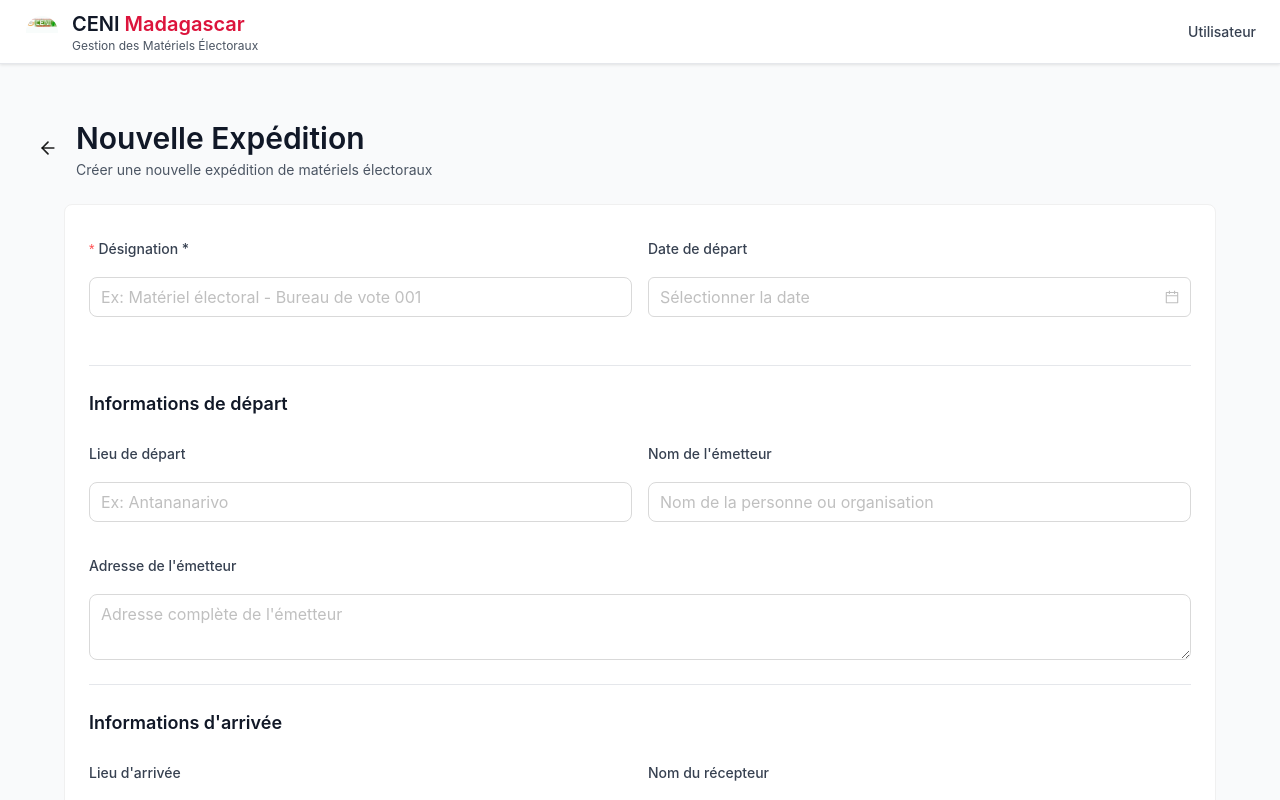
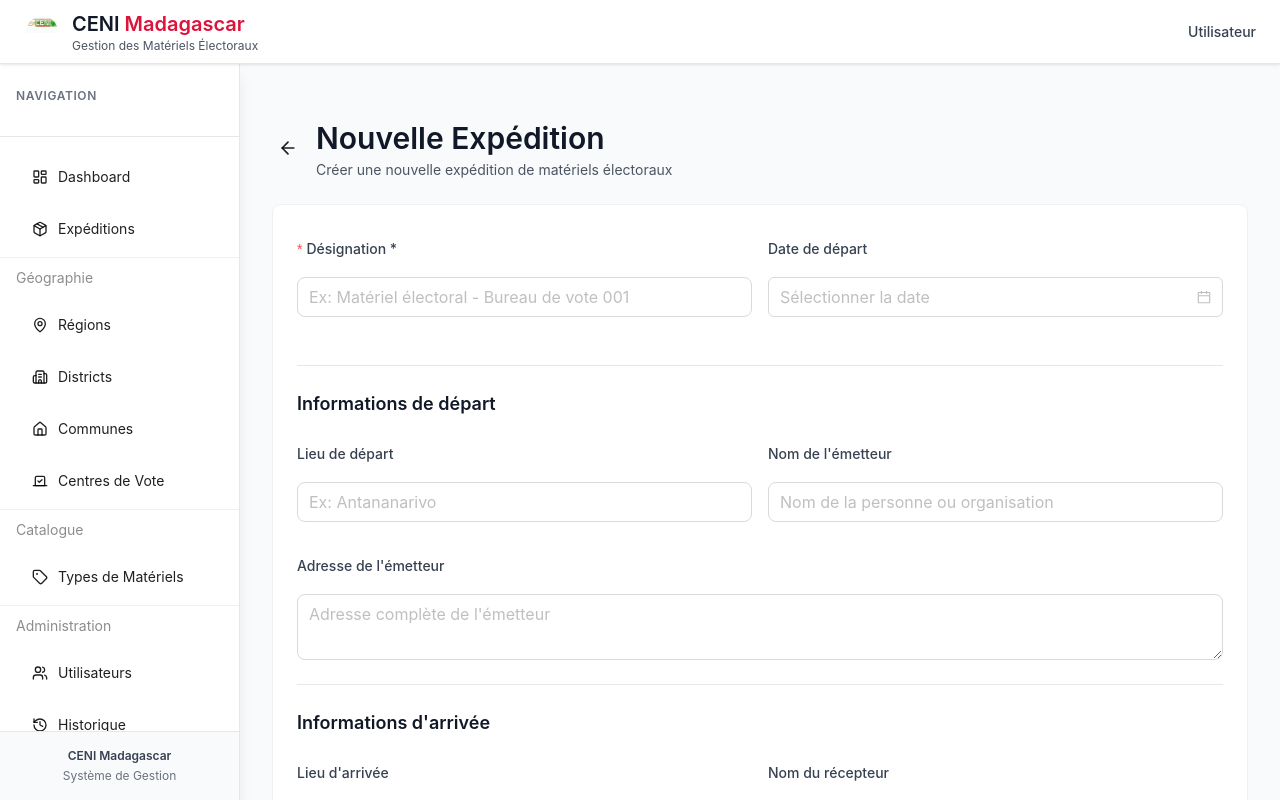
Before and after one commit to Zhina202/gestion_suivi, a Next.js app: page /materiel/create in a window 1280 px wide. Built offline with nearby package versions, Linux system fonts and the light colour scheme; no server answers; the database is empty.

Commit message:
Add Sidebar component to CreateMaterielPage for improved navigation and layout. Adjust main content area to accommodate sidebar on larger screens, enhancing user experience and responsiveness.

```diff
--- a/app/materiel/create/page.tsx
+++ b/app/materiel/create/page.tsx
@@ -7,6 +7,7 @@ import confetti from 'canvas-confetti'
 import { Button, Form, Input, DatePicker, message, Card, Space, Row, Col, Select } from 'antd'
 import { ArrowLeft, Plus } from 'lucide-react'
 import Wrapper from '@/app/components/Wrapper'
+import Sidebar from '@/app/components/Sidebar'
 import Link from 'next/link'
 import { Region, District, Commune, CentreVote } from '@/type'
 
@@ -125,8 +126,11 @@ export default function CreateMaterielPage() {
 
   return (
     <Wrapper>
-      <div className="min-h-screen bg-gray-50">
-        <main className="w-full px-4 md:px-8 py-6 md:py-8">
+      <div className="flex min-h-screen bg-gray-50">
+        <div className="hidden md:block">
+          <Sidebar />
+        </div>
+        <main className="flex-1 md:ml-[240px] w-full px-4 md:px-8 py-6 md:py-8">
           <div className="mb-6">
             <div className="flex items-center gap-3 mb-4">
               <Link href="/materiels">
```
